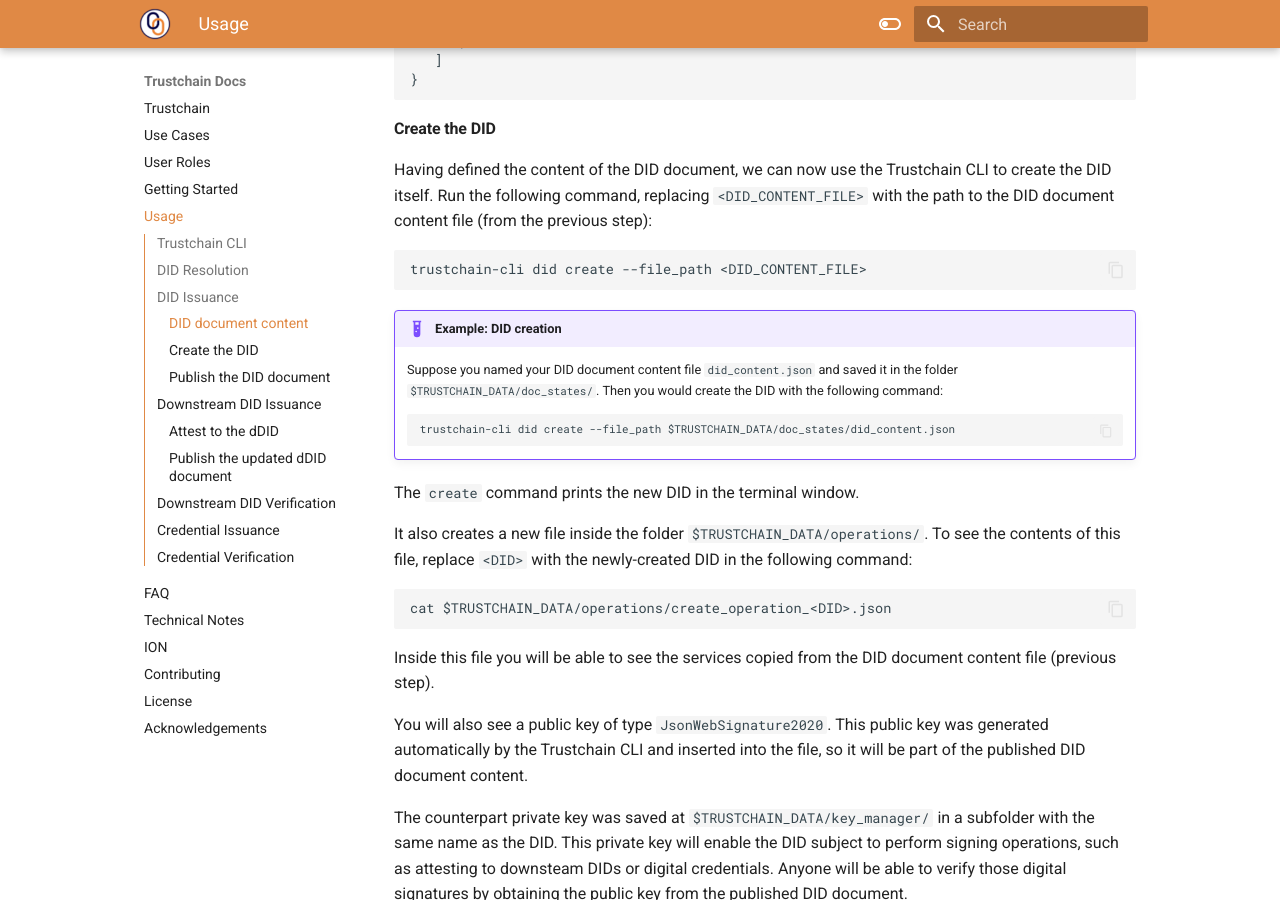
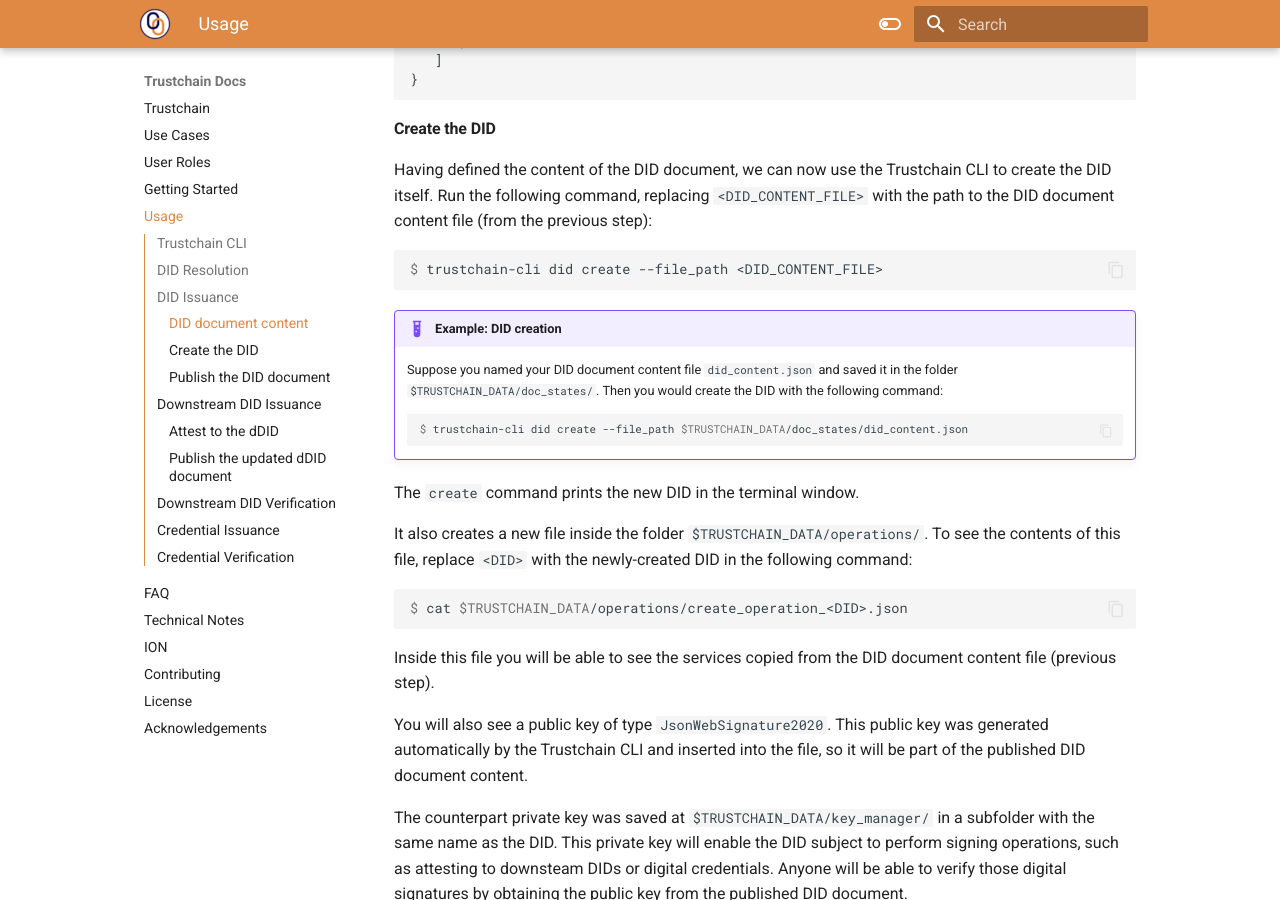
Before and after one commit to alan-turing-institute/trustchain, an MkDocs documentation site: the page built from docs/usage.md, in a window 1280 px wide and 900 px high, scrolled down 2409 px. Built offline with MkDocs 1.6.1 and Material for MkDocs 9.7.7, drawn with Linux system fonts in a browser that asks for light colours; nearby versions of some CDN libraries; library files that are not in the unit come from our copies; some of the changed text lies outside the part shown.

Commit message:
Add console lang identifier in shell commands

````diff
--- a/docs/usage.md
+++ b/docs/usage.md
@@ -13,8 +13,8 @@
 ## Trustchain CLI
 
 To invoke the Trustchain CLI, open a Terminal and run this command:
-``` bash
-trustchain-cli
+``` console
+$ trustchain-cli
 ```
 You should see a list of available commands and some usage hints.
 
@@ -29,8 +29,8 @@
 | `data`        | Data provenance functionality: sign and verify.       |
 
 To get help with a particular subcommand, use the `--help` flag (or `-h` for short). For example, to get help with the CLI commands relating to DIDs:
-``` bash
-trustchain-cli did --help
+```console
+$ trustchain-cli did --help
 ```
 
 ## DID Resolution
@@ -40,8 +40,8 @@
 It takes as input a DID (string identifier) and returns the corresponding DID document, containing the public keys and service endpoints (URLs) that belong to the legal entity referred to by the DID.
 
 To resolve a DID using the Trustchain CLI, execute this command replacing `<DID>` with the DID of interest:
-```
-trustchain-cli did resolve --did <DID>
+```console
+$ trustchain-cli did resolve --did <DID>
 ```
 
 If the DID is found, the complete DID document (and document metadata) will be printed to the terminal.
@@ -51,8 +51,8 @@
     !!! example "Example: DID resolution on Mainnet"
 
         To test that Trustchain and ION are working correctly, try resolving this example DID:
-        ```
-        trustchain-cli did resolve --did did:ion:EiClkZMDxPKqC9c-umQfTkR8vvZ9JPhl_xLDI9Nfk38w5w
+        ```console
+        $ trustchain-cli did resolve --did did:ion:EiClkZMDxPKqC9c-umQfTkR8vvZ9JPhl_xLDI9Nfk38w5w
         ```
 
 
@@ -61,8 +61,8 @@
     !!! example "Example: DID resolution on Testnet"
 
         To test that Trustchain and ION are working correctly, try resolving this example DID:
-        ```
-        trustchain-cli did resolve --did did:ion:test:EiClWZ1MnE8PHjH6y4e4nCKgtKnI1DK1foZiP61I86b6pw
+        ```console
+        $ trustchain-cli did resolve --did did:ion:test:EiClWZ1MnE8PHjH6y4e4nCKgtKnI1DK1foZiP61I86b6pw
         ```
 
 ## DID Issuance
@@ -101,22 +101,22 @@
 #### Create the DID
 
 Having defined the content of the DID document, we can now use the Trustchain CLI to create the DID itself. Run the following command, replacing `<DID_CONTENT_FILE>` with the path to the DID document content file (from the previous step):
-```
-trustchain-cli did create --file_path <DID_CONTENT_FILE>
+```console
+$ trustchain-cli did create --file_path <DID_CONTENT_FILE>
 ```
 
 !!! example "Example: DID creation"
 
     Suppose you named your DID document content file `did_content.json` and saved it in the folder `$TRUSTCHAIN_DATA/doc_states/`. Then you would create the DID with the following command:
-    ```
-    trustchain-cli did create --file_path $TRUSTCHAIN_DATA/doc_states/did_content.json
+    ```console
+    $ trustchain-cli did create --file_path $TRUSTCHAIN_DATA/doc_states/did_content.json
     ```
 
 The `create` command prints the new DID in the terminal window.
 
 It also creates a new file inside the folder `$TRUSTCHAIN_DATA/operations/`. To see the contents of this file, replace `<DID>` with the newly-created DID in the following command:
-```
-cat $TRUSTCHAIN_DATA/operations/create_operation_<DID>.json
+```console
+$ cat $TRUSTCHAIN_DATA/operations/create_operation_<DID>.json
 ```
 
 Inside this file you will be able to see the services copied from the DID document content file (previous step).
@@ -166,8 +166,8 @@
 After running the `publish.sh` script, wait for the transaction to be published and processed by the Bitcoin network, then check that it was successfully published by attempting to resolve the DID (or DIDs, if more than one operation was published) with the CLI.
 
 Then there is a further manual step required: once you have confirmed that the DID(s) can be resolved, clean up the `.trustchain/operations/` folder by running this command to move all operations files to the `sent/` subdirectory:
-```
-mv ~/.trustchain/operations/*.json* ~/.trustchain/operations/sent/./
+```console
+$ mv ~/.trustchain/operations/*.json* ~/.trustchain/operations/sent/./
 ```
 
 !!! info "Network processing time"
@@ -201,13 +201,13 @@
 We assume that the downsteam legal entity has published their candidate dDID document and shared their candidate dDID (string identifier) with the controller. In the following commands, replace `<CANDIDATE_dDID>` with the candidate dDID and `<uDID>` with the controller's DID.
 
 First check that the candidate dDID can be successfully resolved:
-```
-trustchain-cli did resolve --did <CANDIDATE_dDID>
+```console
+$ trustchain-cli did resolve --did <CANDIDATE_dDID>
 ```
 
 Next, use the CLI to attest to the dDID:
-```
-trustchain-cli did attest --did <uDID> --controlled_did <CANDIDATE_dDID>
+```console
+$ trustchain-cli did attest --did <uDID> --controlled_did <CANDIDATE_dDID>
 ```
 
 #### Publish the updated dDID document
@@ -223,8 +223,8 @@
 ## Downstream DID Verification
 
 To verify a downstream DID, run the following command with the relevant `<dDID>` identifier:
-```
-trustchain-cli did verify --did <dDID>
+```console
+$ trustchain-cli did verify --did <dDID>
 ```
 The Trustchain CLI will perform the following verification process and report the result:
 
````
Also changed, not shown: docs/getting-started.md (+1 -1 lines).
